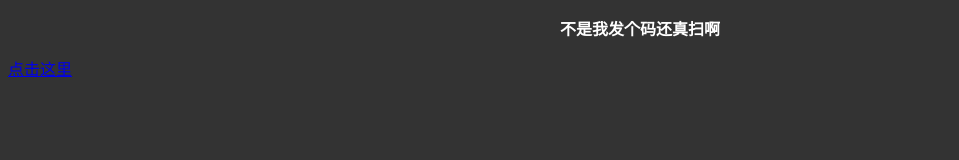
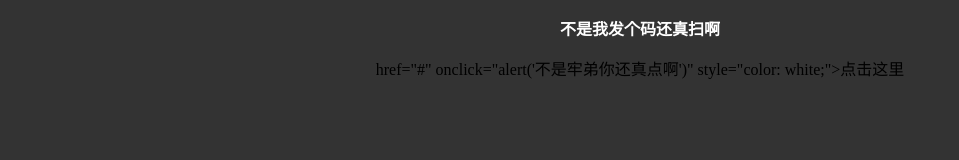
Before and after one commit to Mao-jh/NO.1, a plain HTML site: page index.html in a window 1280 px wide. Shown: the whole page, without its empty margins (0-959 px from the left). Drawn offline with Linux system fonts and the light colour scheme.

Commit message:
Update index.html

```diff
--- a/index.html
+++ b/index.html
@@ -8,6 +8,8 @@
 </head>
 <body style="background-color: #333333;">
 <p style="text-align:center; color: white; font-weight: bold;">不是我发个码还真扫啊</p>
-<a href="#" onclick="alert('不是牢弟你还真点啊')">点击这里</a>
+<div style="text-align: center;">
+  <p>href="#" onclick="alert('不是牢弟你还真点啊')" style="color: white;">点击这里</p>
+</div>
 </body>
 </html>
```
